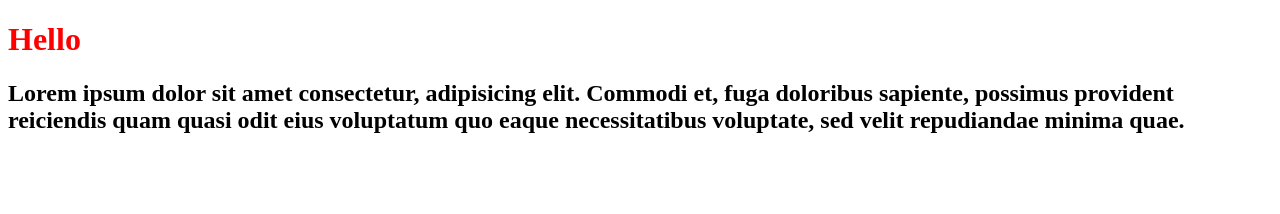
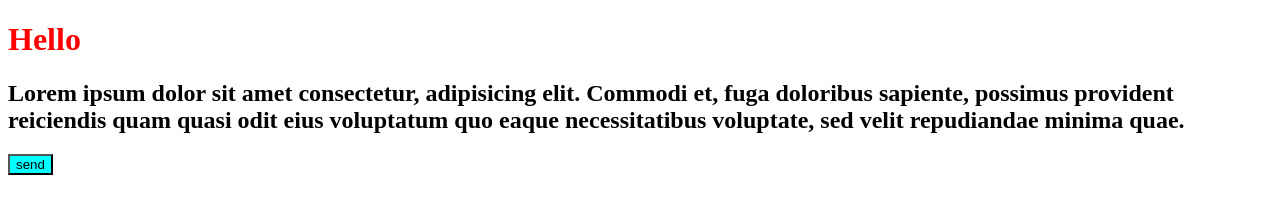
Before and after one commit to Frontarium/test-git-init, a plain HTML site: page index.html in a window 1280 px wide. Drawn offline with Linux system fonts and the light colour scheme.

Commit message:
feat: add-main-button

```diff
--- a/index.css
+++ b/index.css
@@ -1,3 +1,7 @@
 h1 {
   color: red;
 }
+
+.send {
+  background-color: aqua;
+}
--- a/index.html
+++ b/index.html
@@ -14,5 +14,6 @@
       voluptatum quo eaque necessitatibus voluptate, sed velit repudiandae
       minima quae.
     </h2>
+    <button class="send">send</button>
   </body>
 </html>
```
Also changed, not shown: info.txt (added).
